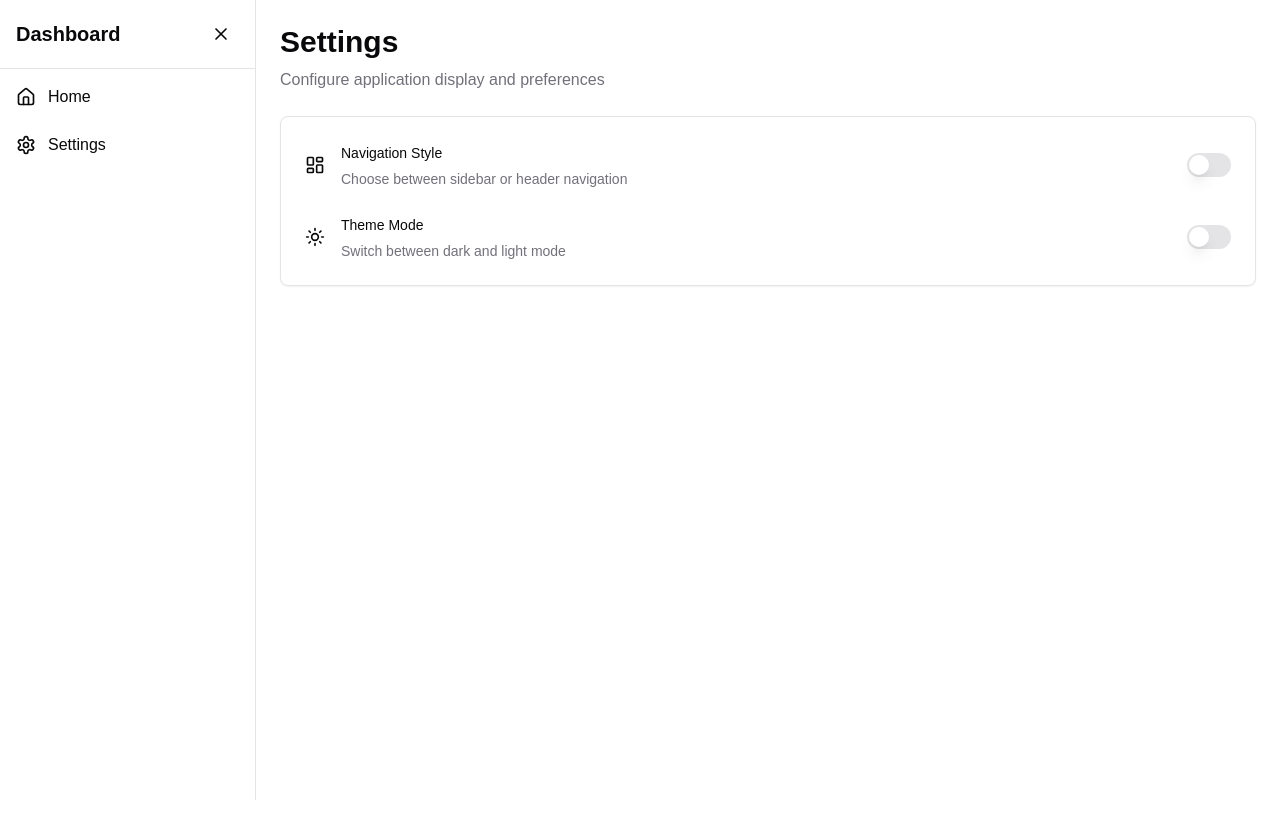
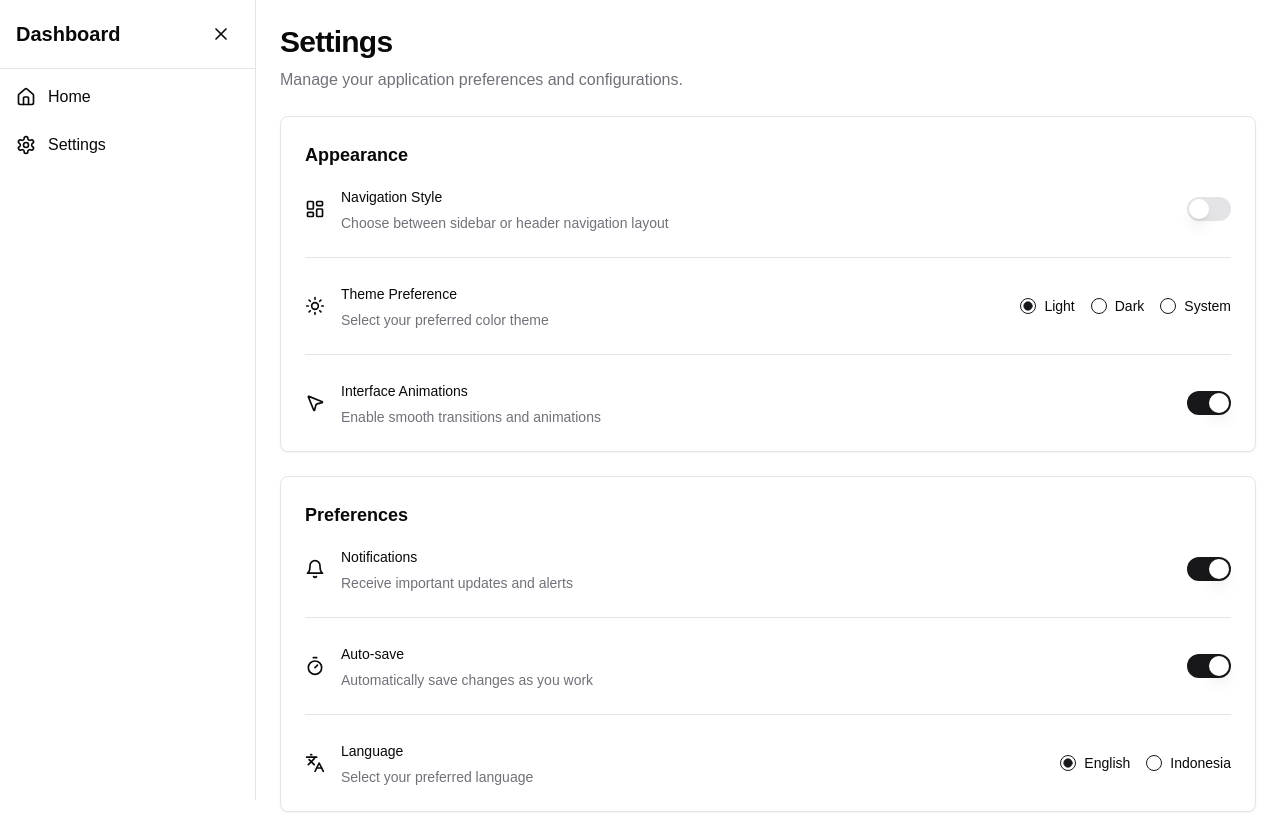
Before and after one commit to devkafs/modular-dashboard-template, a React (Vite) app: page /settings in a window 1280 px wide. Before the commit the page ends 800 px from the top, so only its background shows below. Built offline with nearby package versions, Linux system fonts and the light colour scheme.

Commit message:
Enhance code implementation
The prompt requests a detailed and complex continuation of the existing code.

```diff
--- a/src/pages/Settings.tsx
+++ b/src/pages/Settings.tsx
@@ -4,24 +4,45 @@ import MainLayout from '../layouts/MainLayout';
 import { Card } from '@/components/ui/card';
 import { Label } from '@/components/ui/label';
 import { Switch } from '@/components/ui/switch';
-import { useTheme } from 'next-themes';
-import { Sun, Moon, LayoutDashboard, LayoutPanelTop } from 'lucide-react';
+import { useTheme } from '@/components/theme-provider';
+import {
+  Sun,
+  Moon,
+  LayoutDashboard,
+  LayoutPanelTop,
+  Monitor,
+  Palette,
+  Bell,
+  Languages,
+  Timer,
+  MousePointer2
+} from 'lucide-react';
+import { Separator } from '@/components/ui/separator';
+import { RadioGroup, RadioGroupItem } from "@/components/ui/radio-group"
+import { Checkbox } from "@/components/ui/checkbox"
 
 const Settings = () => {
   const [navType, setNavType] = useState<'sidebar' | 'headerbar'>('sidebar');
   const { theme, setTheme } = useTheme();
+  const [animations, setAnimations] = useState(true);
+  const [notifications, setNotifications] = useState(true);
+  const [autoSave, setAutoSave] = useState(true);
+  const [language, setLanguage] = useState('english');
 
   return (
     <MainLayout navType={navType} onChangeNav={setNavType}>
       <div className="space-y-6">
         <div>
-          <h1 className="text-3xl font-bold">Settings</h1>
+          <h1 className="text-3xl font-bold tracking-tight">Settings</h1>
           <p className="text-muted-foreground mt-2">
-            Configure application display and preferences
+            Manage your application preferences and configurations.
           </p>
         </div>
 
+        <div className="grid gap-6">
+          {/* Appearance Section */}
           <Card className="p-6">
+            <h2 className="text-lg font-semibold mb-4">Appearance</h2>
             <div className="space-y-6">
               <div className="flex items-center justify-between">
                 <div className="flex items-center space-x-4">
@@ -33,7 +54,7 @@ const Settings = () => {
                   <div className="space-y-1">
                     <Label htmlFor="navigation">Navigation Style</Label>
                     <p className="text-sm text-muted-foreground">
-                    Choose between sidebar or header navigation
+                      Choose between sidebar or header navigation layout
                     </p>
                   </div>
                 </div>
@@ -46,6 +67,8 @@ const Settings = () => {
                 />
               </div>
 
+              <Separator />
+
               <div className="flex items-center justify-between">
                 <div className="flex items-center space-x-4">
                   {theme === 'dark' ? (
@@ -54,22 +77,123 @@ const Settings = () => {
                     <Sun className="h-5 w-5" />
                   )}
                   <div className="space-y-1">
-                  <Label htmlFor="theme">Theme Mode</Label>
+                    <Label htmlFor="theme">Theme Preference</Label>
                     <p className="text-sm text-muted-foreground">
-                    Switch between dark and light mode
+                      Select your preferred color theme
+                    </p>
+                  </div>
+                </div>
+                <RadioGroup
+                  defaultValue={theme}
+                  onValueChange={(value) => setTheme(value as 'light' | 'dark' | 'system')}
+                  className="flex space-x-2"
+                >
+                  <div className="flex items-center space-x-2">
+                    <RadioGroupItem value="light" id="light" />
+                    <Label htmlFor="light">Light</Label>
+                  </div>
+                  <div className="flex items-center space-x-2">
+                    <RadioGroupItem value="dark" id="dark" />
+                    <Label htmlFor="dark">Dark</Label>
+                  </div>
+                  <div className="flex items-center space-x-2">
+                    <RadioGroupItem value="system" id="system" />
+                    <Label htmlFor="system">System</Label>
+                  </div>
+                </RadioGroup>
+              </div>
+
+              <Separator />
+
+              <div className="flex items-center justify-between">
+                <div className="flex items-center space-x-4">
+                  <MousePointer2 className="h-5 w-5" />
+                  <div className="space-y-1">
+                    <Label htmlFor="animations">Interface Animations</Label>
+                    <p className="text-sm text-muted-foreground">
+                      Enable smooth transitions and animations
                     </p>
                   </div>
                 </div>
                 <Switch
-                id="theme"
-                checked={theme === 'dark'}
-                onCheckedChange={(checked) =>
-                  setTheme(checked ? 'dark' : 'light')
-                }
+                  id="animations"
+                  checked={animations}
+                  onCheckedChange={setAnimations}
                 />
               </div>
             </div>
           </Card>
+
+          {/* Preferences Section */}
+          <Card className="p-6">
+            <h2 className="text-lg font-semibold mb-4">Preferences</h2>
+            <div className="space-y-6">
+              <div className="flex items-center justify-between">
+                <div className="flex items-center space-x-4">
+                  <Bell className="h-5 w-5" />
+                  <div className="space-y-1">
+                    <Label htmlFor="notifications">Notifications</Label>
+                    <p className="text-sm text-muted-foreground">
+                      Receive important updates and alerts
+                    </p>
+                  </div>
+                </div>
+                <Switch
+                  id="notifications"
+                  checked={notifications}
+                  onCheckedChange={setNotifications}
+                />
+              </div>
+
+              <Separator />
+
+              <div className="flex items-center justify-between">
+                <div className="flex items-center space-x-4">
+                  <Timer className="h-5 w-5" />
+                  <div className="space-y-1">
+                    <Label htmlFor="autosave">Auto-save</Label>
+                    <p className="text-sm text-muted-foreground">
+                      Automatically save changes as you work
+                    </p>
+                  </div>
+                </div>
+                <Switch
+                  id="autosave"
+                  checked={autoSave}
+                  onCheckedChange={setAutoSave}
+                />
+              </div>
+
+              <Separator />
+
+              <div className="flex items-center justify-between">
+                <div className="flex items-center space-x-4">
+                  <Languages className="h-5 w-5" />
+                  <div className="space-y-1">
+                    <Label>Language</Label>
+                    <p className="text-sm text-muted-foreground">
+                      Select your preferred language
+                    </p>
+                  </div>
+                </div>
+                <RadioGroup
+                  defaultValue={language}
+                  onValueChange={setLanguage}
+                  className="flex space-x-2"
+                >
+                  <div className="flex items-center space-x-2">
+                    <RadioGroupItem value="english" id="english" />
+                    <Label htmlFor="english">English</Label>
+                  </div>
+                  <div className="flex items-center space-x-2">
+                    <RadioGroupItem value="indonesia" id="indonesia" />
+                    <Label htmlFor="indonesia">Indonesia</Label>
+                  </div>
+                </RadioGroup>
+              </div>
+            </div>
+          </Card>
+        </div>
       </div>
     </MainLayout>
   );
```
Lines whose indentation alone changed are shown as unchanged.
